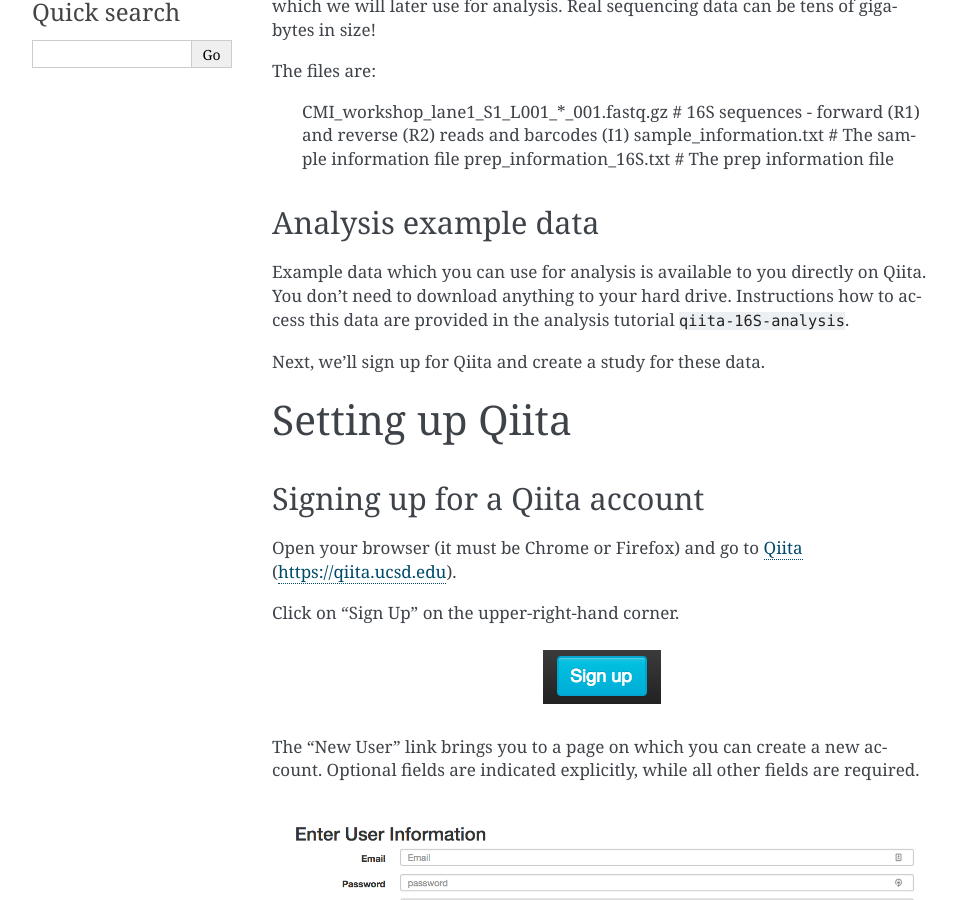
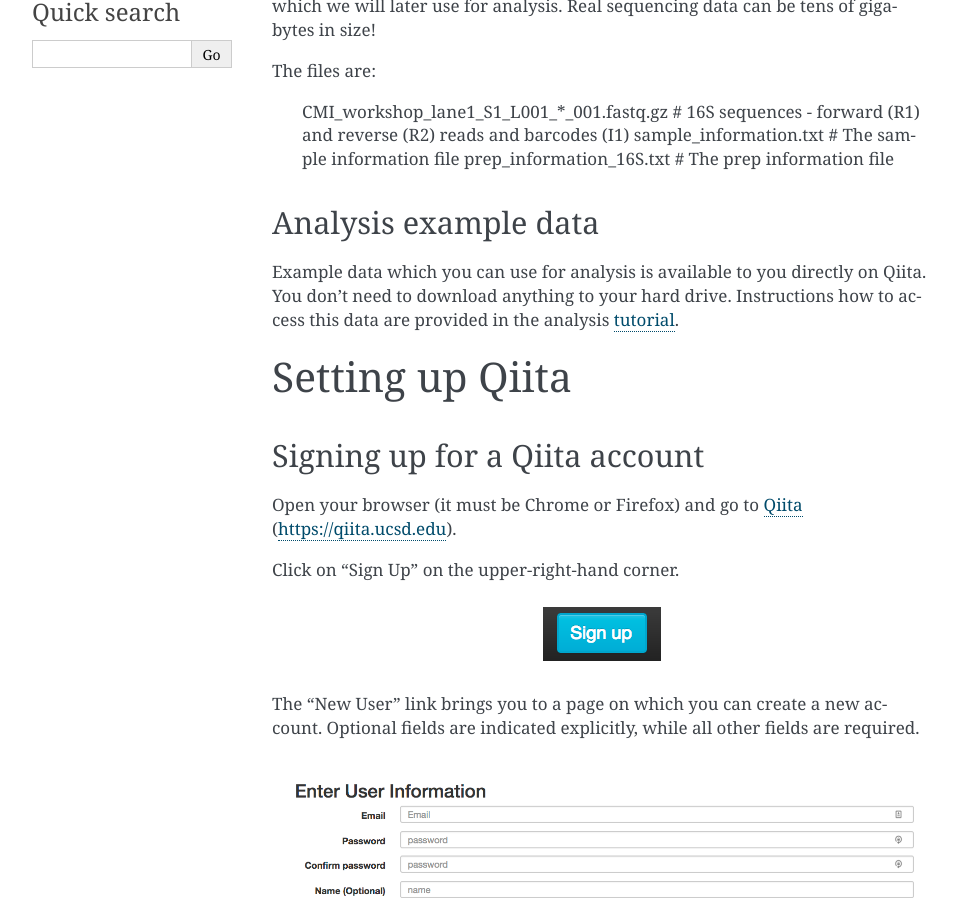
Before and after one commit to biocore/cmi-workshops, a Sphinx documentation site: the page built from docs/qiita-create-study.rst, in a window 1280 px wide and 900 px high, scrolled down 502 px. Shown: the whole window, without its empty margins (148-1105 px from the left). Built offline with Sphinx 7.4.7, drawn with Linux system fonts in a browser that asks for light colours; cross-references to code outside the pages are shown as plain code.

Commit message:
Update qiita-create-study.rst

```diff
--- a/docs/qiita-create-study.rst
+++ b/docs/qiita-create-study.rst
@@ -25,10 +25,7 @@
 Analysis example data
 ~~~~~~~~~~~~~~~~~~~~~
 Example data which you can use for analysis is available to you directly on Qiita. You don't need to download anything to your hard drive.
-Instructions how to access this data are provided in the analysis tutorial :here:`qiita-16S-analysis`.
-
-Next, we'll sign up for Qiita and create a study for these data.
-
+Instructions how to access this data are provided in the analysis `tutorial <http://cmi-workshop.readthedocs.io/en/latest/qiita-16S-analysis.html>`__.
 
 Setting up Qiita
 ----------------
```
